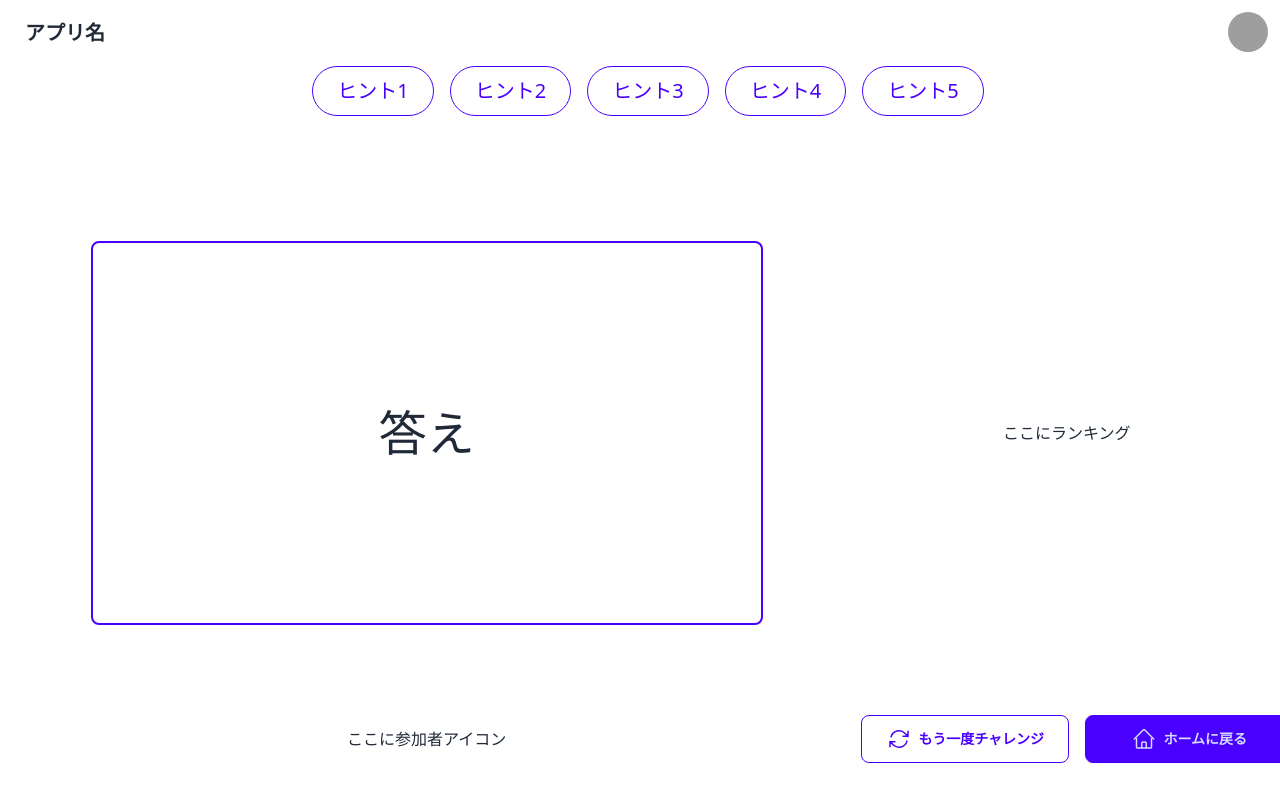
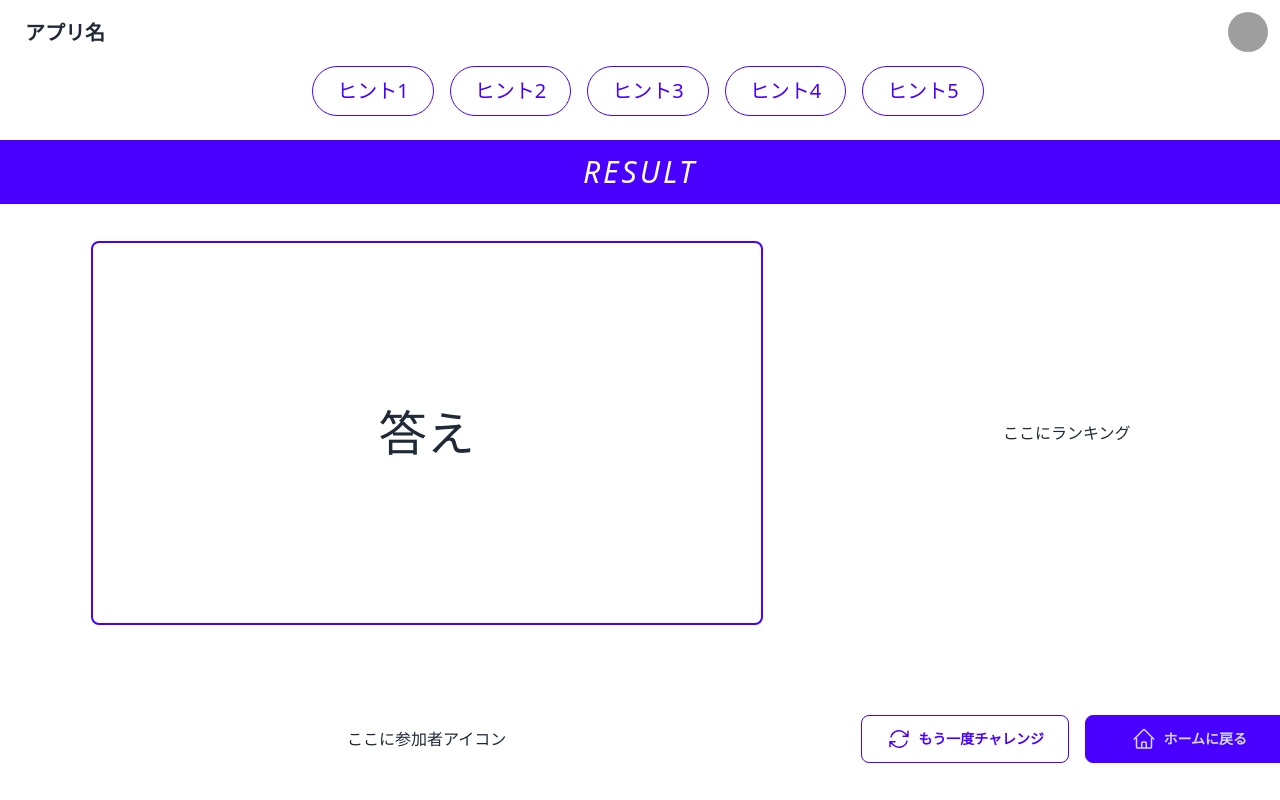
Before and after one commit to sasanqua-create/KeyGuessr, a React (Create React App) app in the folder frontend/: page /game in a window 1280 px wide. Built offline with nearby package versions, Linux system fonts and the light colour scheme; grey boxes are pictures that could not be loaded.

Commit message:
feature: resultバナーの設置

```diff
--- a/frontend/src/pages/result.tsx
+++ b/frontend/src/pages/result.tsx
@@ -6,6 +6,9 @@ export const ResultPage: React.FC = () => {
     <div className="h-full flex-1">
       <div className="h-1/6">
         <Hint hints={['ヒント1', 'ヒント2', 'ヒント3', 'ヒント4', 'ヒント5']} />
+        <div className="w-full h-16 mt-6 bg-primary text-white text-3xl italic flex items-center justify-center tracking-widest">
+          RESULT
+        </div>
       </div>
       <div className="h-2/3 flex items-center justify-center">
         <div className="w-2/3 p-6 flex items-center justify-center">
```
